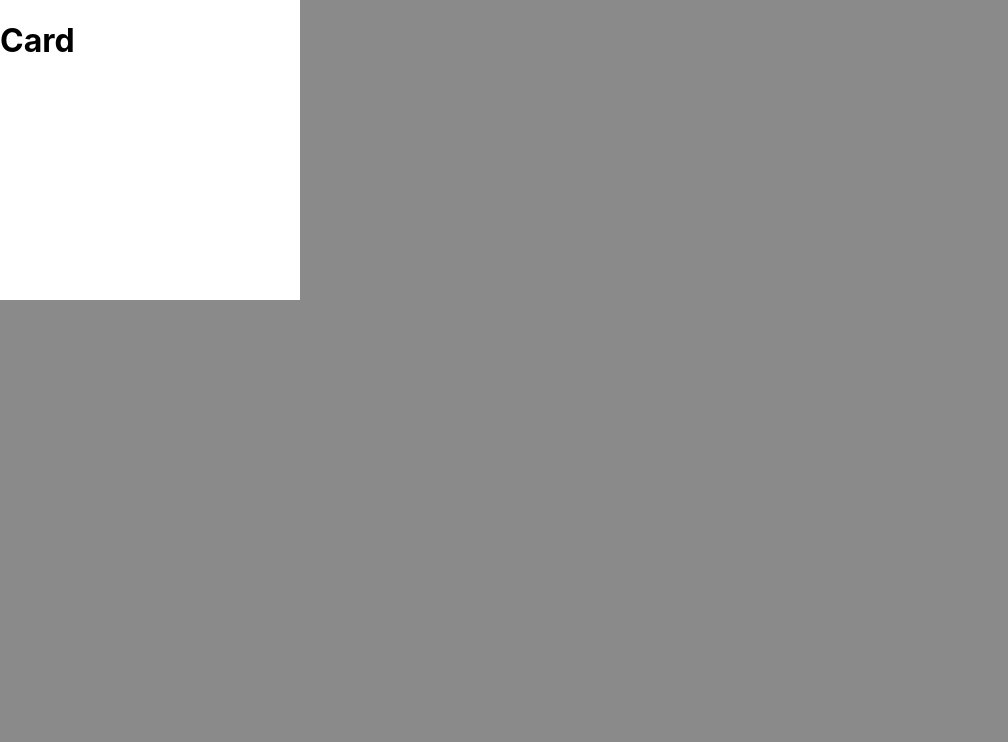
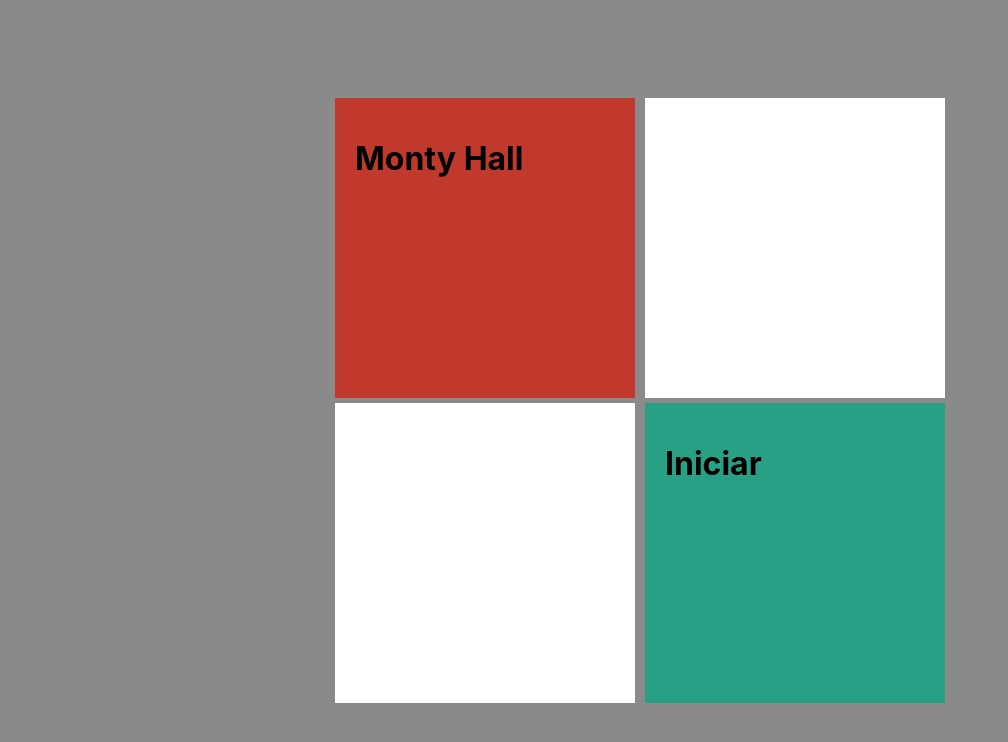
Before and after one commit to edsoncarlosdvp/cod3r-cursos-leonardo-leitao, a Next.js app in the folder game-doors/: page / in a window 1280 px wide. Shown: the top 742 px of the page, without its empty margins (0-1008 px from the left). Built offline with nearby package versions, Linux system fonts and the light colour scheme.

Commit message:
Only commit

```diff
--- a/game-doors/src/components/Card/Card.tsx
+++ b/game-doors/src/components/Card/Card.tsx
@@ -1,9 +1,19 @@
 import { Container } from './'
 
-export default function Card(props) {
+// interface CardProps {
+//     bgcolor?: string
+// }
+
+interface CardProps {
+    bgcolor?: string
+    color?: string
+    children?: any
+}
+
+export const Card = (props: CardProps): JSX.Element => {
     return (
-        <Container>
-            <h1>Card</h1>
+        <Container style={{ backgroundColor: props.bgcolor ?? "white", color: props.bgcolor ?? "blue" }}>
+            {props.children}
         </Container>
     )
 }
--- a/game-doors/src/components/Card/CardStyles.ts
+++ b/game-doors/src/components/Card/CardStyles.ts
@@ -1,14 +1,19 @@
 import styled from 'styled-components'
 
-interface ContainerProps{
-    bgcolor: string
-}
+// interface CardProps{
+//     bgcolor?: string
+//     color?: string
+//     children?: string
+// }
 
-const Container = styled.div<ContainerProps>`
+const Container = styled.div`
     display: flex;
     width: 300px;
     height: 300px;
-    background-color: ${props => props.bgcolor ?? '#ffffff'};
+    /* background-color: ${props => props.bgcolor ?? '#ffffff'};
+    color: ${props => props.color ?? 'pink'}; */
+    padding: 20px;
+    margin: 5px;
 `
 
 export { Container }
--- /dev/null
+++ b/game-doors/src/components/Form/Form.tsx
@@ -0,0 +1 @@
+export { }
--- /dev/null
+++ b/game-doors/src/components/Form/FormStyles.ts
@@ -0,0 +1,8 @@
+import styled from 'styled-components'
+
+export const ContainerForm = styled.div`
+    display: flex;
+    justify-content: center;
+    align-items: center;
+    height: 100vh;
+`
--- /dev/null
+++ b/game-doors/src/components/Form/index.ts
@@ -0,0 +1,2 @@
+export * from './Form'
+export * from './FormStyles'
--- a/game-doors/src/pages/index.tsx
+++ b/game-doors/src/pages/index.tsx
@@ -1,9 +1,22 @@
-import Card from '@components/Card/Card'
+import Link from 'next/link'
+import { Card } from '@components/Card/Card'
+import { ContainerForm } from '@components/Form'
 
-export default function Home(): JSX.Element {
+export default function Form(): JSX.Element {
     return (
-        <div>
-            <Card />
-        </div>
+        <ContainerForm>
+            <div>
+                <Card bgcolor="#c0392c"><h1>Monty Hall</h1></Card>
+                <Card />
+            </div>
+            <div>
+                <Card />
+                <Card bgcolor="#28a085">
+                    <Link href="./game/10/2">
+                        <h1>Iniciar</h1>
+                    </Link>
+                </Card>
+            </div>
+        </ContainerForm>
     )
 }
--- a/game-doors/src/styles/globals.css
+++ b/game-doors/src/styles/globals.css
@@ -23,3 +23,8 @@
 * {
     box-sizing: border-box;
 }
+
+h1,
+span {
+    color: black;
+}
```
Also changed, not shown: 1 other file (tests, documents, lock files or other folders).
